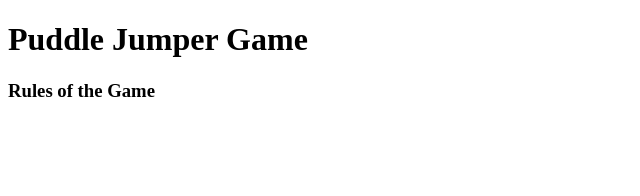
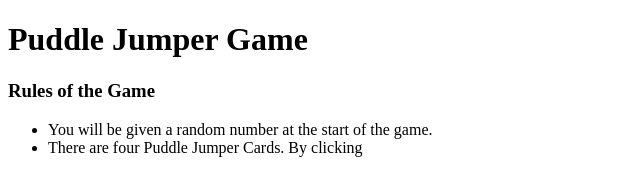
Before and after one commit to SaraPanoffMinerva/Unit-4-Game, a plain HTML site: page index.html in a window 1280 px wide. Shown: the whole page, without its empty margins (0-640 px from the left). Drawn offline with Linux system fonts and the light colour scheme.

Commit message:
Update index.html

```diff
--- a/index.html
+++ b/index.html
@@ -13,4 +13,11 @@
     <div class="header">
       <h1>Puddle Jumper Game</h1>
     </div>
+    <div class="rules">
       <h3>Rules of the Game</h3>
+          <ul>
+            <li>You will be given a random number at the start of the game.</li>
+            <li> There are four Puddle Jumper Cards. By clicking
+
+          </ul>
+    </div>
```
